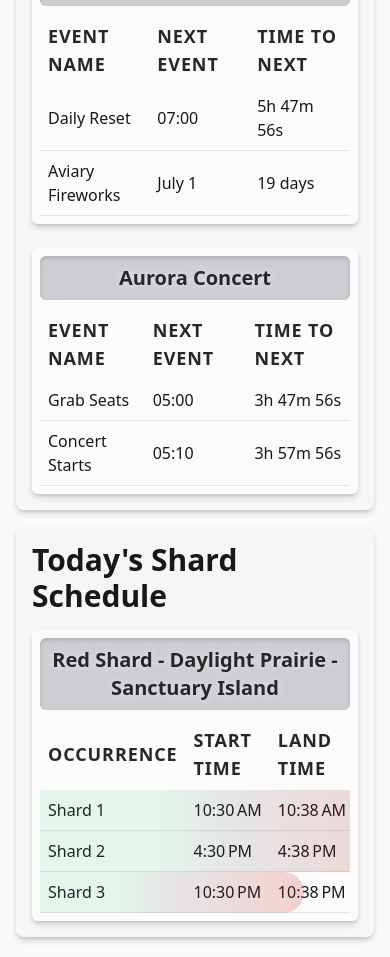
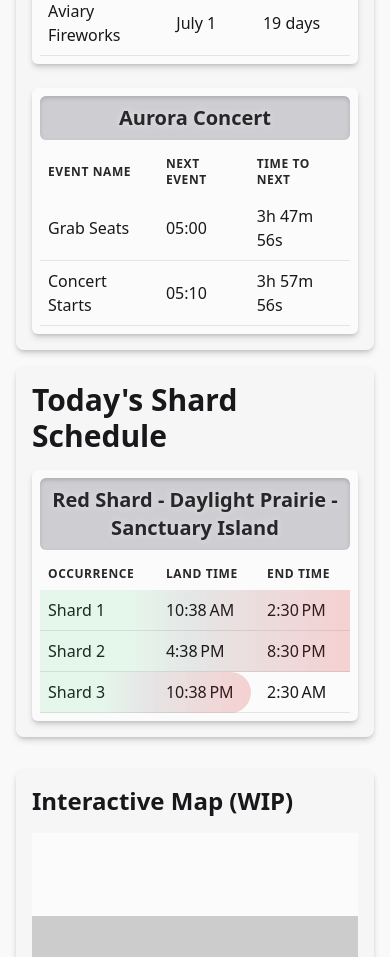
Before and after one commit to marcusdavidalo/skyutil, a React (Create React App) app: page / in a window 390 px wide. Shown: the part 1040-1997 px from the top of the page. Built offline with nearby package versions, Linux system fonts and the light colour scheme.

Commit message:
Minor Bug Fixes

```diff
--- a/src/components/EventSchedules.jsx
+++ b/src/components/EventSchedules.jsx
@@ -60,8 +60,8 @@ const EventSchedules = () => {
             </h3>
             <div className="overflow-x-auto">
               <table className="min-w-full border-collapse md:table">
-                <thead className="font-bold text-lg py-2">
-                  <tr className="text-zinc-800 dark:text-zinc-200 text-left uppercase tracking-wider">
+                <thead className="font-bold text-xs sm:text-sm md:text-md lg:text-lg py-2">
+                  <tr className="text-zinc-800 dark:text-zinc-200 text-left uppercase tracking-wider text-wrap">
                     <th className="p-2">Event Name</th>
                     <th className="p-2">Next Event</th>
                     <th className="p-2">Time to Next</th>
--- a/src/components/ShardSchedules.jsx
+++ b/src/components/ShardSchedules.jsx
@@ -82,10 +82,10 @@ const ShardSchedules = () => {
           </h3>
           <div className="overflow-x-auto">
             <table className="min-w-full border-collapse">
-              <thead className="font-bold text-lg py-2">
-                <tr className="text-zinc-800 dark:text-zinc-200 text-left uppercase tracking-wider">
+              <thead className="font-bold text-xs sm:text-sm md:text-md lg:text-lg py-2">
+                <tr className="text-zinc-800 dark:text-zinc-200 text-left uppercase tracking-wider text-wrap">
                   <th className="p-2 md:p-4">Occurrence</th>
-                  <th className="p-2 md:p-4">Start Time</th>
+                  {/* <th className="p-2 md:p-4">Start Time</th> */}
                   <th className="p-2 md:p-4">Land Time</th>
                   <th className="p-2 md:p-4">End Time</th>
                 </tr>
@@ -111,9 +111,9 @@ const ShardSchedules = () => {
                       <td className="p-2 border-b border-zinc-200 dark:border-zinc-700">
                         {"Shard " + (idx + 1)}
                       </td>
-                      <td className="p-2 border-b border-zinc-200 dark:border-zinc-700">
+                      {/* <td className="p-2 border-b border-zinc-200 dark:border-zinc-700">
                         {occurrence.start.toLocaleString(DateTime.TIME_SIMPLE)}
-                      </td>
+                      </td> */}
                       <td className="p-2 border-b border-zinc-200 dark:border-zinc-700">
                         {occurrence.land.toLocaleString(DateTime.TIME_SIMPLE)}
                       </td>
```
